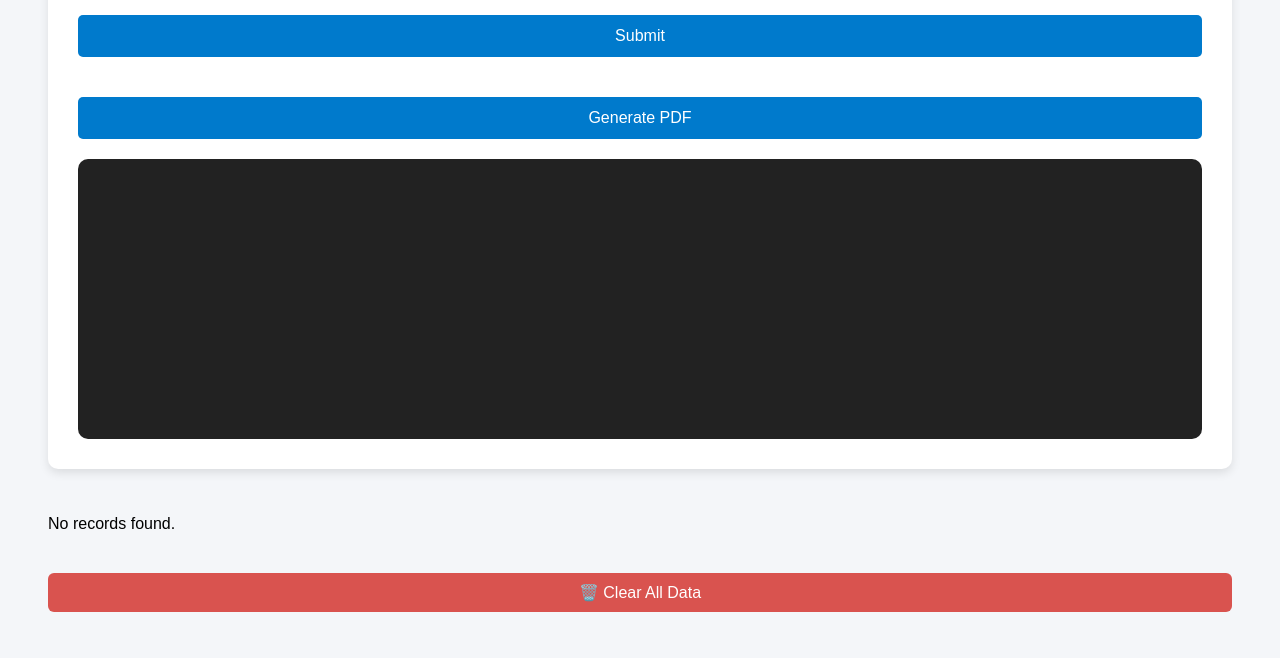
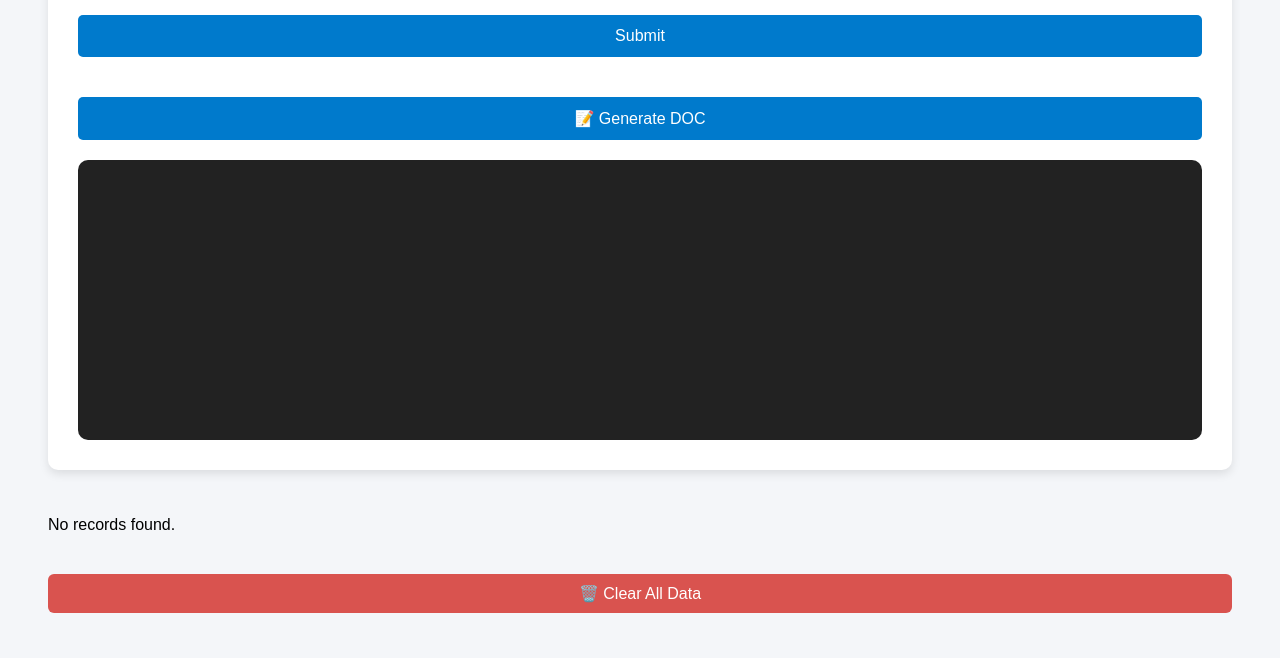
Before and after one commit to foricv/software, a Flask app: page / in a window 1280 px wide. Shown: the part 981-1639 px from the top of the page. Before the commit the page ends 1593 px from the top, so only its background shows below. Run offline with Flask 3, Linux system fonts and the light colour scheme.

Commit message:
Updated scripts and templates

```diff
--- a/static/script.js
+++ b/static/script.js
@@ -1,13 +1,13 @@
 // ===============================
-// Start PDF generation
+// Start DOC generation
 // ===============================
-function startPDF() {
-  const btn = document.getElementById("genBtn");
+function startDOCX() {
+  const btn = document.getElementById("genDocBtn");
   const logBox = document.getElementById("logBox");
   btn.disabled = true;
-  logBox.innerHTML = "<div class='info'>⚙️ Starting PDF generation...</div>";
+  logBox.innerHTML = "<div class='info'>📝 Starting DOCX generation...</div>";
 
-  fetch("/generate-pdf")
+  fetch("/generate-doc")
     .then((r) => r.json())
     .then((d) => {
       if (d.status === "started") {
@@ -16,8 +16,13 @@ function startPDF() {
         logBox.innerHTML += "<div class='error'>❌ Already running or error.</div>";
         btn.disabled = false;
       }
+    })
+    .catch((err) => {
+      logBox.innerHTML += `<div class='error'>⚠️ Request failed: ${err}</div>`;
+      btn.disabled = false;
     });
 }
+
 
 // ===============================
 // Watch Flask log stream (Server Sent Events)
--- a/templates/form.html
+++ b/templates/form.html
@@ -247,8 +247,9 @@
 
     <button type="submit">Submit</button>
     <div class="actions">
-      <button id="genBtn" onclick="startPDF()">Generate PDF</button>
+      <button type="button" id="genDocBtn" onclick="startDOCX()">📝 Generate DOC</button>
     </div>
+
 
     <div id="logBox"></div>
   </form>
```
